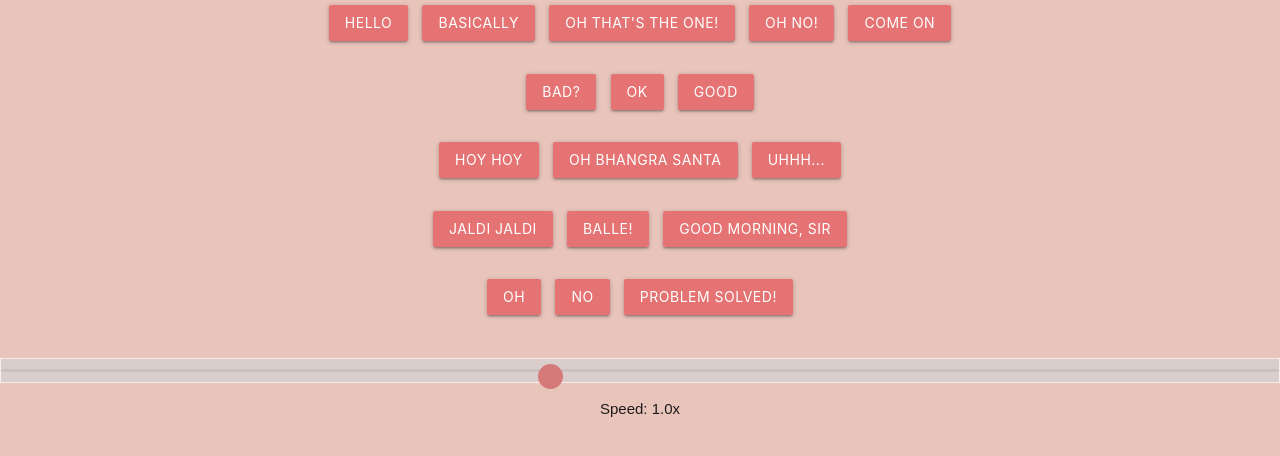
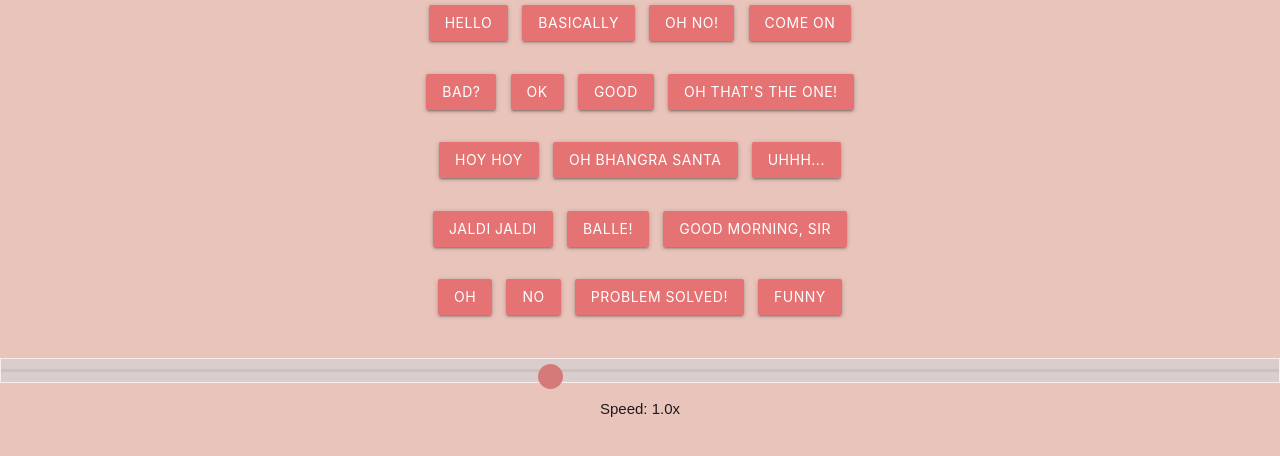
Before and after one commit to intermezzio/bhangra-santa-soundboard, a plain HTML site: page index.html in a window 1280 px wide. Drawn offline with nearby package versions, Linux system fonts and the light colour scheme.

Commit message:
Add funny

```diff
--- a/index.html
+++ b/index.html
@@ -10,7 +10,7 @@
 <center>
 <button class="btn waves-effect waves-light red lighten-2" onclick="playObject(hello);">Hello</button>
 <button class="btn waves-effect waves-light red lighten-2" onclick="playRandom(basically);">Basically</button>
-<button class="btn waves-effect waves-light red lighten-2" onclick="playObject(oh_thats_the_one);">Oh That's The One!</button>
+
 <button class="btn waves-effect waves-light red lighten-2" onclick="playRandom(oh_no);">Oh No!</button>
 <button class="btn waves-effect waves-light red lighten-2" onclick="playRandom(come_on);">Come on</button>
 <br />
@@ -19,6 +19,7 @@
 <button class="btn waves-effect waves-light red lighten-2" onclick="playRandom(bad);">Bad?</button>
 <button class="btn waves-effect waves-light red lighten-2" onclick="playObject(ok);">Ok</button>
 <button class="btn waves-effect waves-light red lighten-2" onclick="playRandom(good);">Good</button>
+<button class="btn waves-effect waves-light red lighten-2" onclick="playObject(oh_thats_the_one);">Oh That's The One!</button>
 <br />
 <br />
 
@@ -37,6 +38,7 @@
 <button class="btn waves-effect waves-light red lighten-2" onclick="playObject(oh);">Oh</button>
 <button class="btn waves-effect waves-light red lighten-2" onclick="playObject(no);">No</button>
 <button class="btn waves-effect waves-light red lighten-2" onclick="playObject(problem_solved);">Problem Solved!</button>
+<button class="btn waves-effect waves-light red lighten-2" onclick="playObject(funny);">Funny</button>
 <br />
 <br />
 
--- a/index.js
+++ b/index.js
@@ -70,6 +70,11 @@ oh_no = [
 oh_thats_the_one = {
 	name: "oh_thats_the_one",
 	count: 2
+}
+
+funny = {
+	name: "funny",
+	count: 1
 }
 
 ok = {
```
Also changed, not shown: index.css (line endings or trailing spaces), 1 other file.
